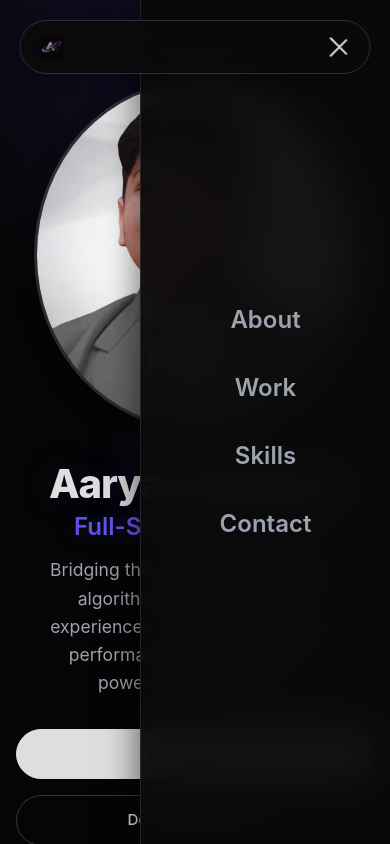
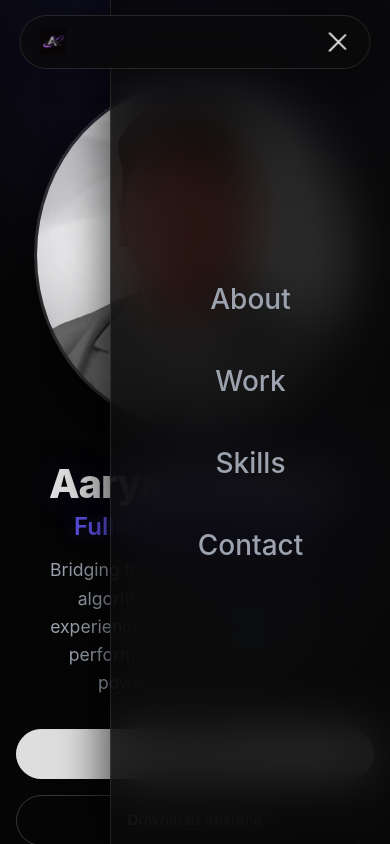
Before and after one commit to aaryan-codes56/portfolio, a React (Vite) app: page / in a window 390 px wide. Both pictures are taken after a click on the element 338 px from the left and 47 px from the top of the page. Shown: the top 844 px of the page. Built offline with nearby package versions, Linux system fonts and the light colour scheme.

Commit message:
Feat: Polish mobile sidebar with smooth CSS transitions

```diff
--- a/src/components/Navbar/Navbar.css
+++ b/src/components/Navbar/Navbar.css
@@ -97,8 +97,7 @@
     width: 24px;
     height: 18px;
     cursor: pointer;
-    z-index: 10001;
-    /* Above sidebar */
+    z-index: 10002;
 }
 
 .hamburger-menu .bar {
@@ -106,7 +105,7 @@
     height: 2px;
     background-color: var(--white);
     border-radius: 2px;
-    transition: all 0.3s ease;
+    transition: all 0.4s cubic-bezier(0.16, 1, 0.3, 1);
 }
 
 /* Hamburger Animation */
@@ -116,6 +115,7 @@
 
 .hamburger-menu.open .bar:nth-child(2) {
     opacity: 0;
+    transform: translateX(-10px);
 }
 
 .hamburger-menu.open .bar:nth-child(3) {
@@ -127,18 +127,28 @@
     position: fixed;
     top: 0;
     right: 0;
-    width: 250px;
+    width: 280px;
     height: 100vh;
-    background: rgba(10, 10, 10, 0.95);
-    backdrop-filter: blur(20px);
-    -webkit-backdrop-filter: blur(20px);
-    z-index: 10000;
+    background: rgba(10, 10, 10, 0.85);
+    backdrop-filter: blur(25px) saturate(200%);
+    -webkit-backdrop-filter: blur(25px) saturate(200%);
+    z-index: 10001;
     display: flex;
     flex-direction: column;
     justify-content: center;
     align-items: center;
-    box-shadow: -5px 0 30px rgba(0, 0, 0, 0.5);
+    box-shadow: -10px 0 40px rgba(0, 0, 0, 0.6);
     border-left: 1px solid rgba(255, 255, 255, 0.1);
+    transform: translateX(100%);
+    transition: transform 0.5s cubic-bezier(0.16, 1, 0.3, 1), opacity 0.4s ease;
+    opacity: 0;
+    pointer-events: none;
+}
+
+.sidebar.open {
+    transform: translateX(0);
+    opacity: 1;
+    pointer-events: auto;
 }
 
 .sidebar-links {
@@ -147,39 +157,41 @@
     margin: 0;
     display: flex;
     flex-direction: column;
-    gap: 2rem;
+    gap: 2.5rem;
     text-align: center;
+    width: 100%;
 }
 
 .sidebar-links li {
-    font-size: 1.5rem;
-    font-weight: 600;
+    font-size: 1.75rem;
+    font-weight: 500;
     color: var(--gray);
     cursor: pointer;
     text-transform: capitalize;
-    transition: color 0.3s ease;
+    transition: all 0.3s ease;
+    position: relative;
 }
 
-.sidebar-links li.active,
-.sidebar-links li:hover {
+.sidebar-links li:hover,
+.sidebar-links li.active {
     color: var(--white);
-    text-shadow: 0 0 10px rgba(255, 255, 255, 0.3);
+    transform: scale(1.05);
 }
 
 @media (max-width: 768px) {
     .navbar {
-        top: 20px;
+        top: 15px;
         bottom: auto;
         left: 50%;
         transform: translateX(-50%);
         width: 90%;
-        max-width: 400px;
-        padding: 0.4rem 1.2rem;
-        background: rgba(10, 10, 10, 0.9);
-        border: 1px solid rgba(255, 255, 255, 0.15);
-        z-index: 10001;
-        /* Keep navbar above everything */
+        max-width: 380px;
+        padding: 0.5rem 1.25rem;
+        background: rgba(10, 10, 10, 0.8);
+        border: 1px solid rgba(255, 255, 255, 0.12);
+        z-index: 10002;
         border-radius: 100px;
+        box-shadow: 0 4px 30px rgba(0, 0, 0, 0.3);
     }
 
     .navbar-container {
@@ -190,16 +202,14 @@
     }
 
     .logo img {
-        height: 24px !important;
+        height: 26px !important;
     }
 
     .desktop-menu {
         display: none;
-        /* Hide standard links on mobile */
     }
 
     .hamburger-menu {
         display: flex;
-        /* Show hamburger */
     }
 }
--- a/src/components/Navbar/Navbar.jsx
+++ b/src/components/Navbar/Navbar.jsx
@@ -70,8 +70,8 @@ const Navbar = () => {
             </nav>
 
             {/* Mobile Sidebar */}
-            {isOpen && (
-                <div className="sidebar">
+            {/* Mobile Sidebar */}
+            <div className={`sidebar ${isOpen ? 'open' : ''}`}>
                 <ul className="sidebar-links">
                     {['about', 'work', 'skills', 'contact'].map((item) => (
                         <li
@@ -84,7 +84,6 @@ const Navbar = () => {
                     ))}
                 </ul>
             </div>
-            )}
         </>
     );
 };
```
Lines whose indentation alone changed are shown as unchanged.
